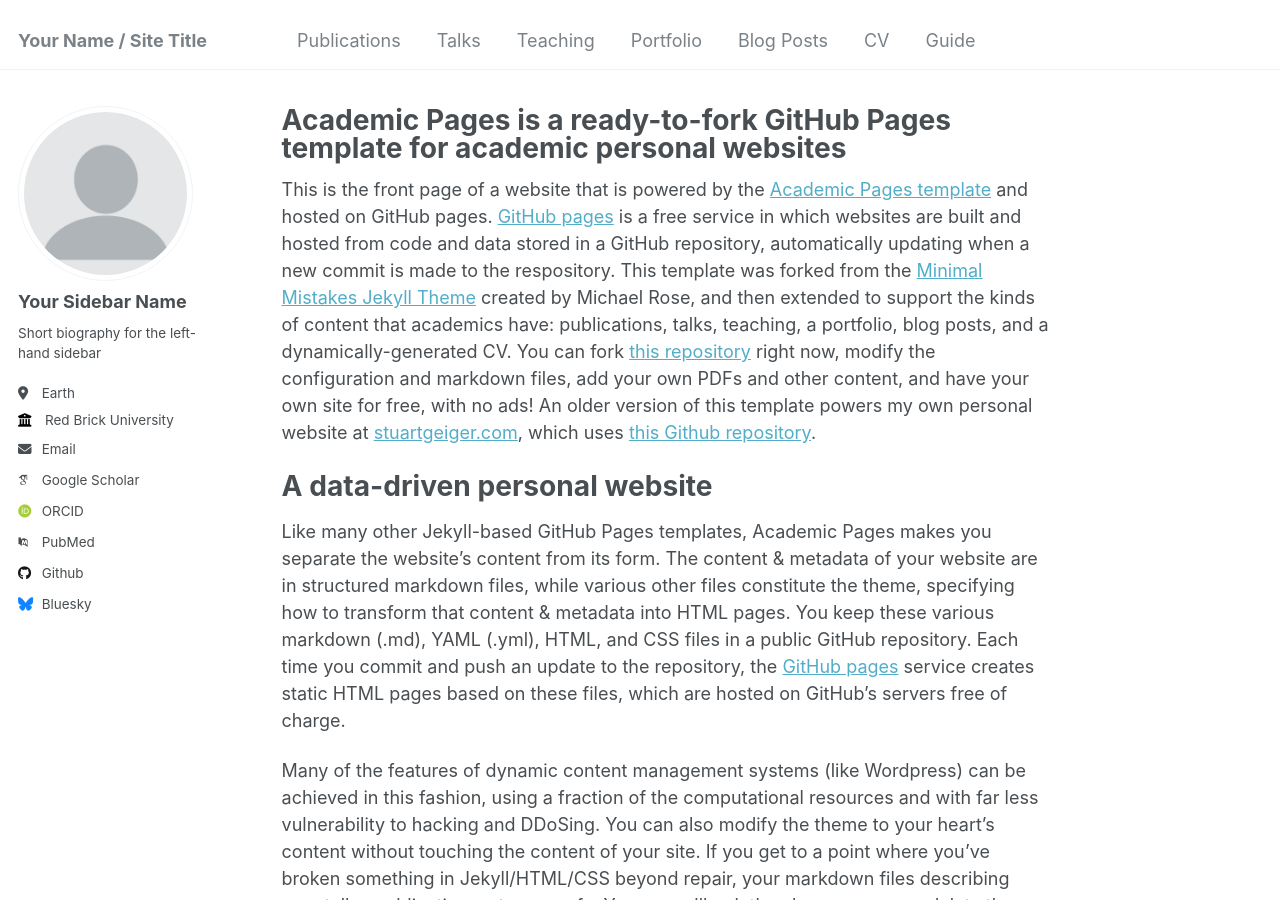
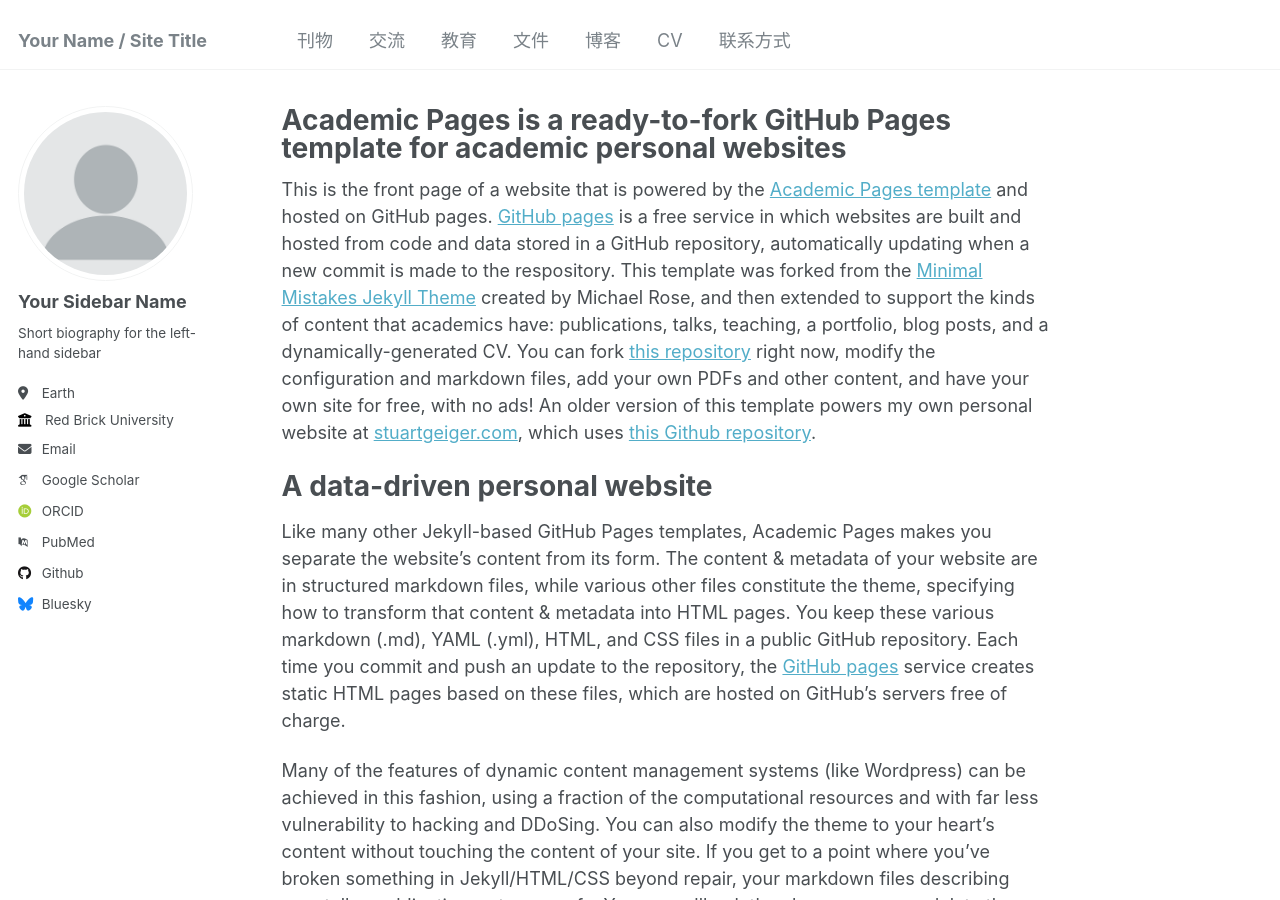
Before and after one commit to LULAWOFFICE/LULAWOFFICE.github.io, a Jekyll site: the page built from _pages/about.md, in a window 1280 px wide and 900 px high. Built offline with Jekyll 4.4.1, drawn with Linux system fonts in a browser that asks for light colours; some web fonts are replaced.

Commit message:
Update navigation.yml

```diff
--- a/_data/navigation.yml
+++ b/_data/navigation.yml
@@ -5,23 +5,23 @@
 # prevent it from being included in the site.
 
 main:
-  - title: "Publications"
+  - title: "刊物"
     url: /publications/
 
-  - title: "Talks"
+  - title: "交流"
     url: /talks/
 
-  - title: "Teaching"
+  - title: "教育"
     url: /teaching/
 
-  - title: "Portfolio"
+  - title: "文件"
     url: /portfolio/
 
-  - title: "Blog Posts"
+  - title: "博客"
     url: /year-archive/
 
   - title: "CV"
     url: /cv/
 
-  - title: "Guide"
+  - title: "联系方式"
     url: /markdown/
```
